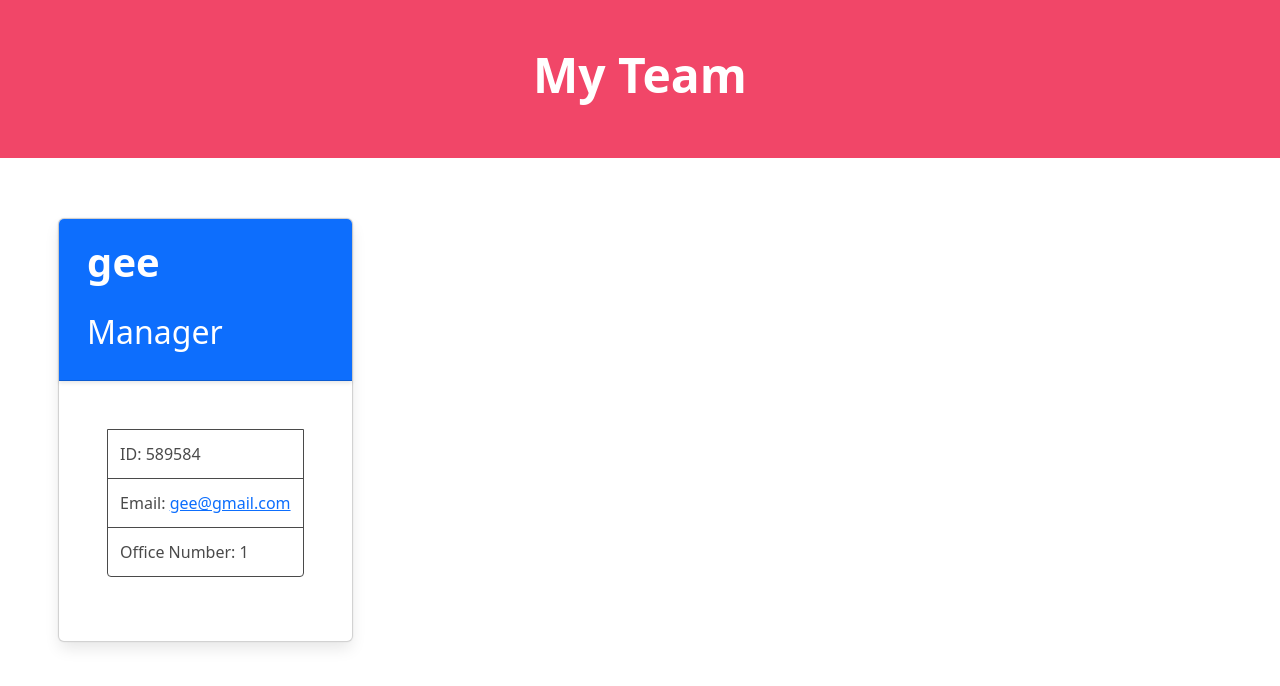
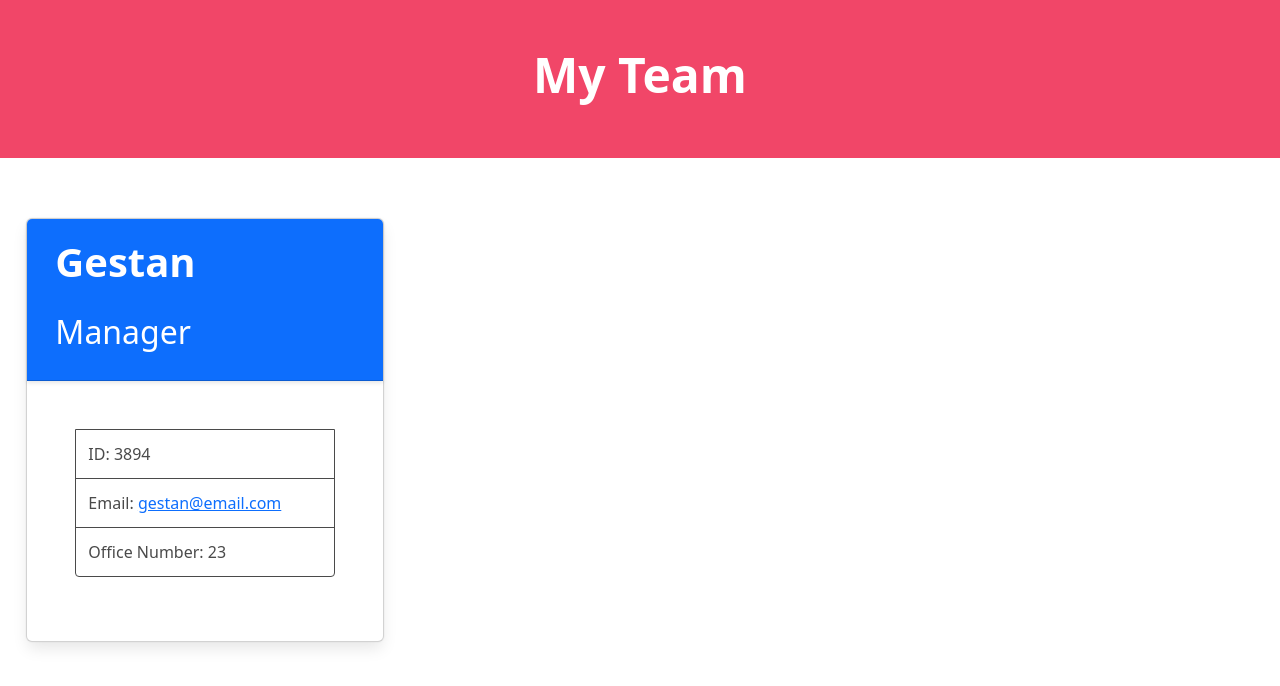
Before and after one commit to Gestan24/team-profile-gen, a website: page dist/index.html in a window 1280 px wide. Drawn offline with nearby package versions, Linux system fonts and the light colour scheme.

Commit message:
changed readme

```diff
--- a/dist/index.html
+++ b/dist/index.html
@@ -50,7 +50,7 @@
 
              <h1 class="column is-full title is-size-2 has-text-white">
 
-                gee
+                Gestan
 
             </h1>
 
@@ -67,7 +67,7 @@
 
             <div id="info" class="column">
 
-                ID: 589584
+                ID: 3894
 
             </div>
 
@@ -75,13 +75,13 @@
 
                 Email:
 
-                <a href="mailto:gee@gmail.com">gee@gmail.com</a>
+                <a href="mailto:gestan@email.com">gestan@email.com</a>
 
             </div>
 
             <div id="info-last" class="column">
 
-                Office Number: 1
+                Office Number: 23
 
             </div>
 
```
Also changed, not shown: README.md.
